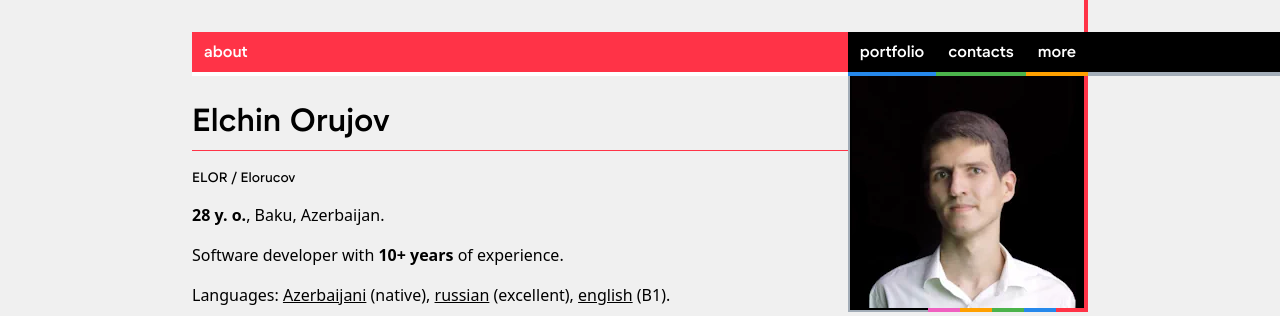
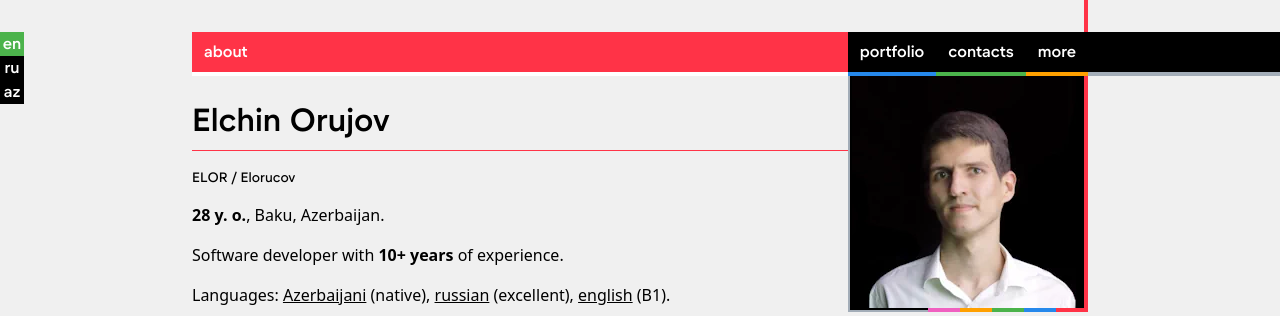
Before and after one commit to Elorucov/Me, a PHP site: page / in a window 1280 px wide. Shown: the top 316 px of the page. Run offline with PHP 8.4, Linux system fonts and the light colour scheme.

Commit message:
Language switcher

```diff
--- a/elorexpressive/res/style.css
+++ b/elorexpressive/res/style.css
@@ -956,6 +956,33 @@ input[type="checkbox"].dlg:checked + label + .dlg_wrap {
     content: '⚙️ ';
 }
 
+#langSwitcher {
+    position: fixed;
+    left: 0;
+    top: var(--big_spacing);
+    display: flex;
+    flex-direction: column;
+}
+
+#langSwitcher > a {
+    width: 24px;
+    height: 24px;
+    line-height: 24px;
+    font-size: 16px;
+    text-align: center;
+    text-transform: lowercase;
+    font-weight: 600;
+    font-family: var(--display_font);
+    background-color: #000;
+    color: #fff;
+    text-decoration: none;
+}
+
+#langSwitcher > a.current {
+    cursor: default;
+    background-color: var(--color3);
+}
+
 body:not(.light) {
     @media (prefers-color-scheme: dark) {
         #contactsTab .card > aside:first-child > svg,
@@ -986,6 +1013,14 @@ body:not(.light) {
 
     .masonryGrid {
       column-count: 1;
+    }
+
+    #langSwitcher {
+        flex-direction: row;
+        top: unset;
+        left: unset;
+        bottom: 0px;
+        right: var(--big_spacing);
     }
 }
 
--- a/index.php
+++ b/index.php
@@ -456,6 +456,11 @@ ob_start('removeWhitespace');
                 </branding>
             </content>
         </main>
+        <div id="langSwitcher">
+            <?php foreach (SUPPORTED_LANGS as $elang): ?>
+                <a href="?lang=<?= $elang ?>" <?= $lang === $elang ? " class='current'" : "" ?>><?= $elang ?></a>
+            <?php endforeach; ?>
+        </div>
     </body>
 </html>
 
```
